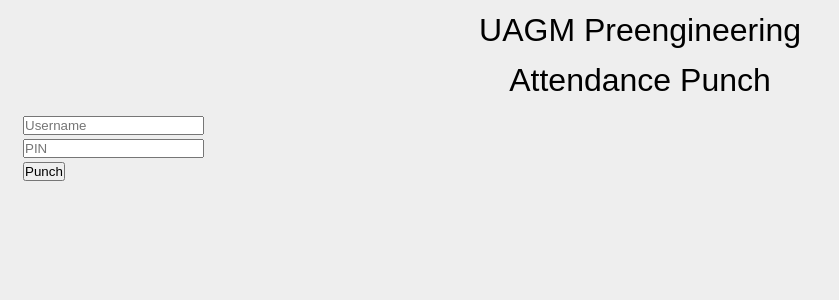
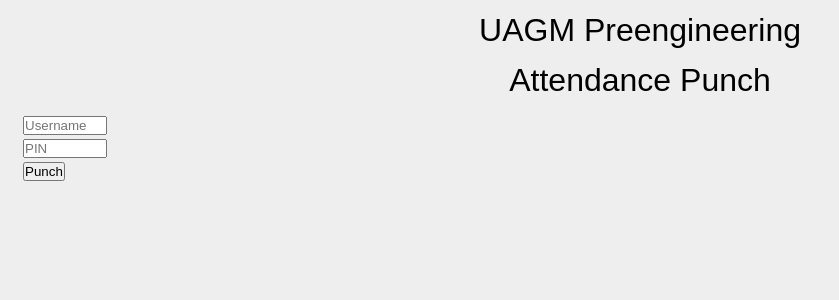
Before and after one commit to ijvergara-sudo/punchsystem, a Django app: page / in a window 1280 px wide. Shown: the top 300 px of the page, without its empty margins (0-839 px from the left). Run offline with Django 4.2, Linux system fonts and the light colour scheme.

Commit message:
change input class - punch.html

```diff
--- a/attendance/templates/attendance/punch.html
+++ b/attendance/templates/attendance/punch.html
@@ -3,6 +3,11 @@
 <head>
     <title>Welcome to UAGM Preengineering experience</title>
 	<style>
+	.dynamic {
+		field-sizing: content; /* Grow/shrink with content */
+		min-width: 80px; /* Prevent too small */
+		max-width: 350px; /* Prevent too large */
+		}
     html * { padding:0; margin:0; }
     body * { padding:10px 20px; }
     body * * { padding:0; }
@@ -43,12 +48,12 @@
 <td>
     {% csrf_token %}
 
-    <input type="text" name="username" placeholder="Username" required>
+    <input type="text" class= "dynamic" name="username" placeholder="Username" required>
    </td>
    </tr>
    <tr>
    <td>
-    <input type="password" name="pin" placeholder="PIN" required>
+    <input type="password" class= "dynamic" name="pin" placeholder="PIN" required>
 	</td>
 	</tr>
 	<tr>
```
